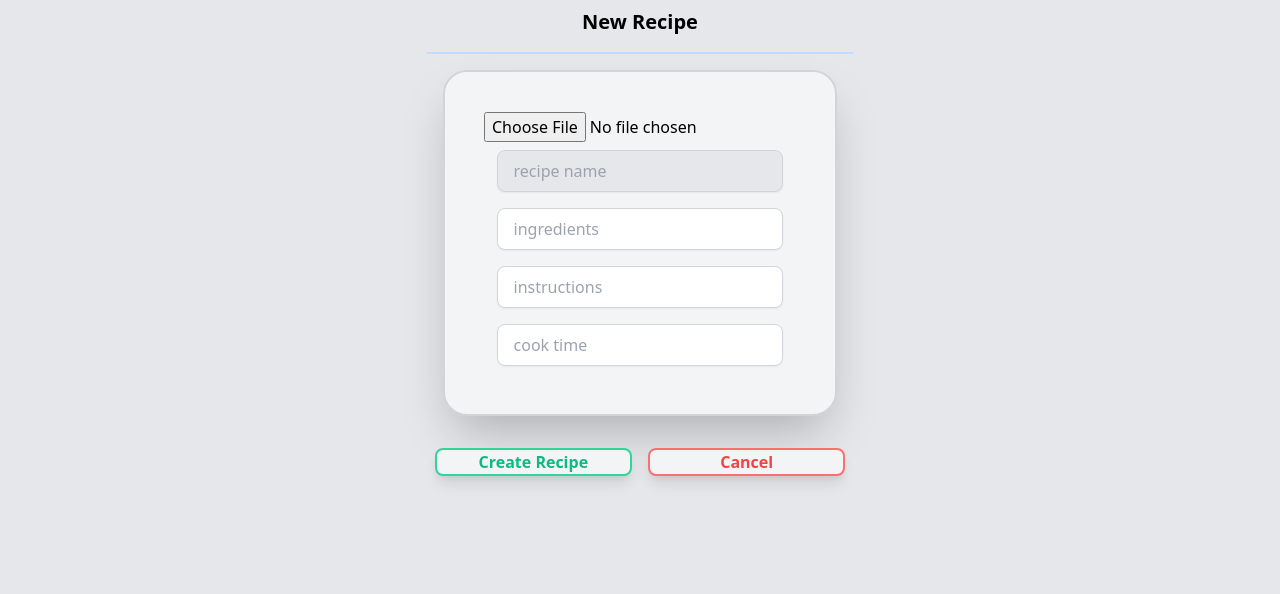
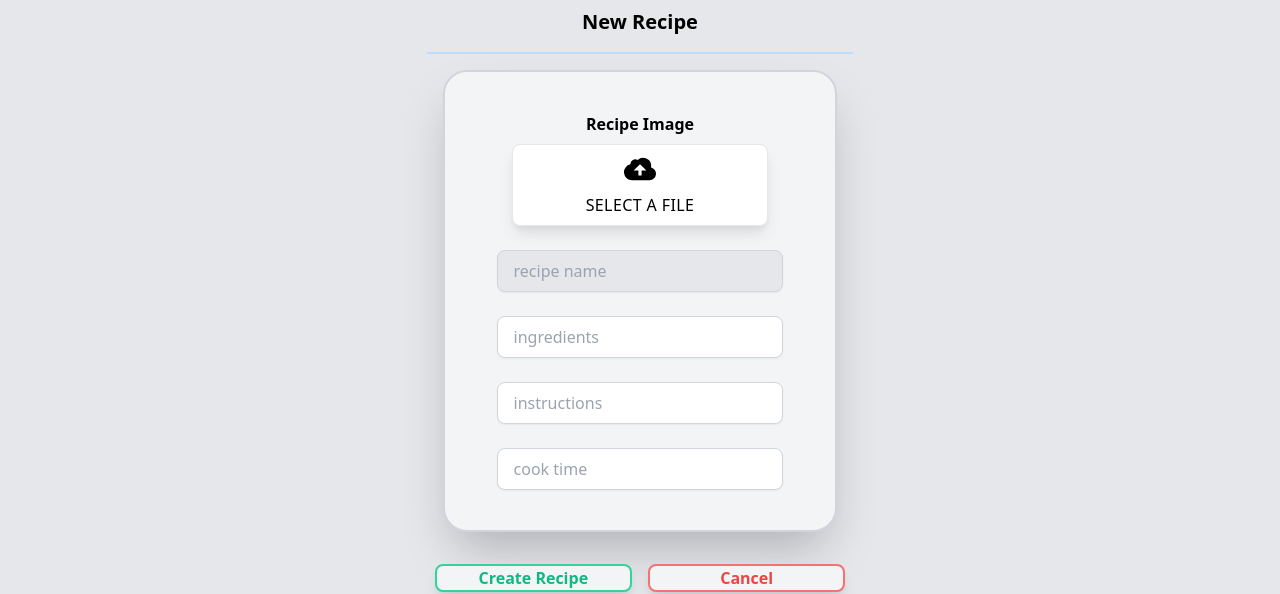
Before and after one commit to rlmorrison74/morrison-family-cookbook, a React (Create React App) app in the folder client/: page /newrecipe in a window 1280 px wide. Shown: the part 180-774 px from the top of the page. Built offline with nearby package versions, Linux system fonts and the light colour scheme; no server answers; a web font is replaced by a local one.

Commit message:
upload button styled, home page divs restyled

```diff
--- a/client/src/components/routes/Form.jsx
+++ b/client/src/components/routes/Form.jsx
@@ -21,13 +21,12 @@ export default function Form(props) {
   } = props;
 
   const handleChange = async (e) => {
-    e.preventDefault()
-    setImage(await uploadImage(e))
-  }
-
+    e.preventDefault();
+    setImage(await uploadImage(e));
+  };
 
   const inputStyles =
-    "w-full my-2 rounded-lg border border-gray-300 sm:w-4/5 py-2 px-4 bg-white text-gray-700 placeholder-gray-400 shadow-sm focus:bg-gray-200 focus:outline-none";
+    "w-full rounded-lg border border-gray-300 sm:w-4/5 py-2 px-4 bg-white text-gray-700 placeholder-gray-400 shadow-sm focus:bg-gray-200 focus:outline-none";
 
   return (
     <div>
@@ -42,22 +41,21 @@ export default function Form(props) {
               New Recipe
             </h2>
           )}
-          <div className="border-2 shadow-2xl bg-gray-100 border-gray-300 m-4 mb-8 rounded-3xl px-4 py-10">
-            <label className="sr-only">Image</label>
-            <input
-              type="file"
-              name="file"
-              placeholder="upload an image"
-              onChange={handleChange}
-            />
-            {/* <input
-              autoFocus
-              className={inputStyles}
-              type="text"
-              placeholder="image url"
-              value={image}
-              onChange={(e) => setImage(e.target.value)}
-            /> */}
+          <div className="flex flex-col items-center border-2 shadow-2xl bg-gray-100 border-gray-300 m-4 mb-8 rounded-3xl px-4 py-10">
+            <h2 className="font-semibold mb-2">Recipe Image</h2>
+            {/* lines 46-57 were a custom file upload button I got from https://codepen.io/shuvroroy/pen/VEJGpX */}
+            <label class="w-64 flex flex-col items-center px-2 py-2 bg-white text-blue rounded-lg shadow-lg tracking-wide uppercase border border-blue cursor-pointer hover:bg-blue-600 hover:text-white">
+              <svg
+                class="w-8 h-8"
+                fill="currentColor"
+                xmlns="http://www.w3.org/2000/svg"
+                viewBox="0 0 20 20"
+              >
+                <path d="M16.88 9.1A4 4 0 0 1 16 17H5a5 5 0 0 1-1-9.9V7a3 3 0 0 1 4.52-2.59A4.98 4.98 0 0 1 17 8c0 .38-.04.74-.12 1.1zM11 11h3l-4-4-4 4h3v3h2v-3z" />
+              </svg>
+              <span class="mt-2 text-base leading-normal">Select a file</span>
+              <input type="file" class="hidden" onChange={handleChange} />
+            </label>
             <br />
             <label className="sr-only">Recipe Name</label>
             <input
@@ -100,7 +98,7 @@ export default function Form(props) {
             {id ? (
               <UpdateButton image={image} handleSubmit={handleSubmit} />
             ) : (
-                <CreateButton image={image} handleSubmit={handleSubmit} />
+              <CreateButton image={image} handleSubmit={handleSubmit} />
             )}
             <CancelButton />
           </div>
--- a/client/src/components/routes/Home.jsx
+++ b/client/src/components/routes/Home.jsx
@@ -18,11 +18,11 @@ export default function Home() {
         {recipes.map((recipe) => {
           return (
             <Link
-              className="w-full sm:w-1/2 lg:w-1/3 p-2 flex justify-center transform hover:scale-105 duration-500 ease-in-out"
+              className="mt-4 w-full sm:w-1/2 lg:w-1/3 p-2 flex justify-center transform hover:scale-105 duration-500 ease-in-out"
               to={`/details/${recipe.id}`}
               key={recipe.id}
             >
-              <div className=" h-full w-3/4 justify-center items-center flex flex-col bg-blue-400 rounded-xl">
+              <div className=" h-full w-3/4 justify-center items-center flex flex-col bg-pink-600 bg-opacity-20 rounded-xl">
                 <h2 className="text-2xl font-bold text-blue-900">
                   {recipe.fields.name}
                 </h2>
--- a/client/src/services/index.js
+++ b/client/src/services/index.js
@@ -40,6 +40,10 @@ export const deleteRecipe = async (id) => {
   return res.data.fields;
 };
 
+// Most of the logic in this function was learned from watching this video
+// https://www.youtube.com/watch?v=cc0oMYaduuA
+// I had to do some tweaks and didn't follow his exact process, but it helped.
+// Function to send an image file to cloudinary and return the url to display in app
 export const uploadImage = async (e) => {
   const files = e.target.files;
   const data = new FormData();
```
